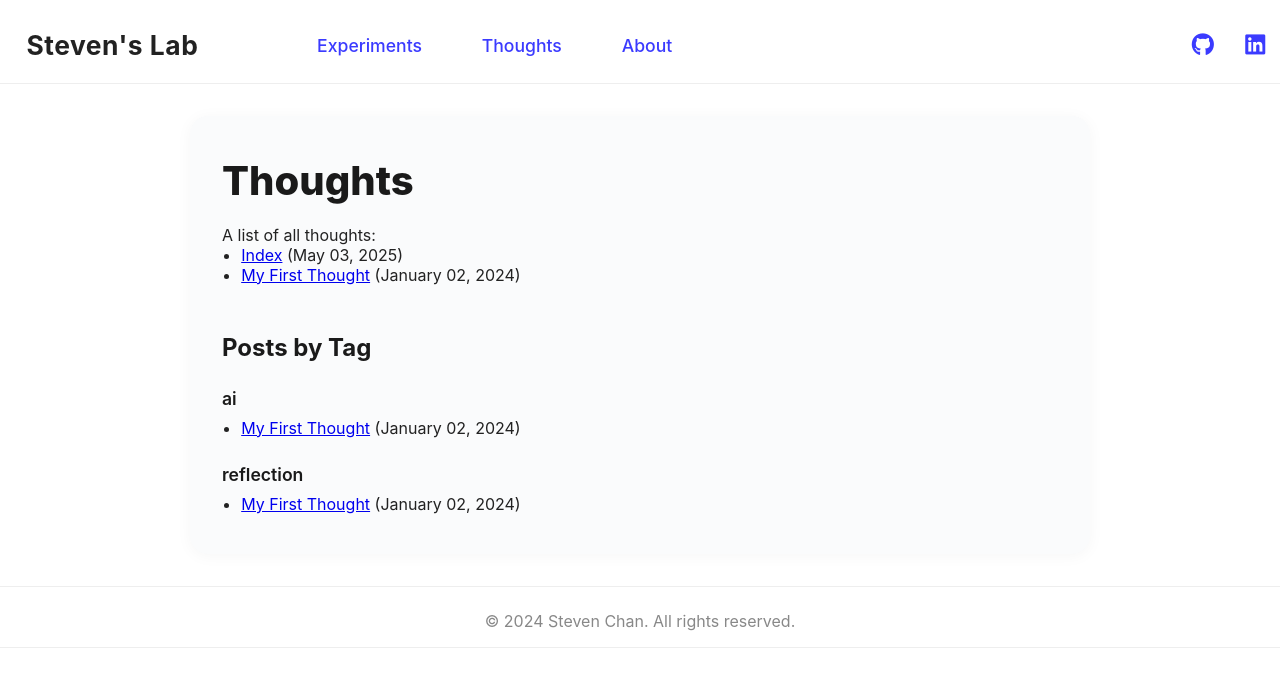
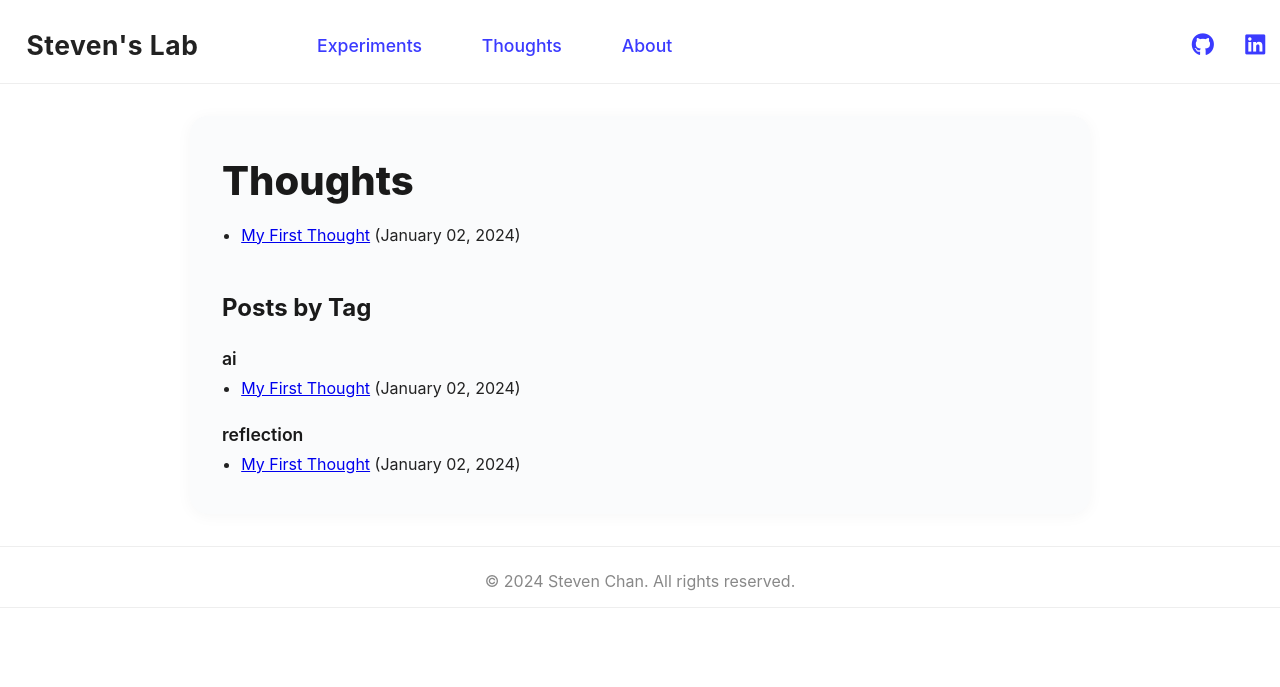
Before and after one commit to chanstev/labs, a Jekyll site: the page built from docs/thoughts.md, in a window 1280 px wide. Shown: the top 687 px of the page. Built offline with Jekyll 4.4.1, drawn with Linux system fonts in a browser that asks for light colours.

Commit message:
style: switch to Moonwalk theme, clean up experiment/thoughts index listings

```diff
--- a/docs/_config.yml
+++ b/docs/_config.yml
@@ -1,5 +1,5 @@
-theme: jekyll-theme-minimal
-title: Steven Chan Labs
+theme: moonwalk
+#title: Steven Chan Labs
 description: A home for experiments of Steven Chan
 baseurl: ""
 url: "https://labs.chansteven.com"
--- a/docs/thoughts.md
+++ b/docs/thoughts.md
@@ -5,14 +5,14 @@ title: Thoughts
 
 # Thoughts
 
-A list of all thoughts:
-
 <ul>
 {% assign thoughts = site.thoughts | sort: 'date' | reverse %}
 {% for thought in thoughts %}
-  <li>
-    <a href="{{ thought.url }}">{{ thought.title }}</a> ({{ thought.date | date: "%B %d, %Y" }})
-  </li>
+  {% unless thought.title == 'Index' or thought.basename == 'index' %}
+    <li>
+      <a href="{{ thought.url }}">{{ thought.title }}</a> ({{ thought.date | date: "%B %d, %Y" }})
+    </li>
+  {% endunless %}
 {% endfor %}
 </ul>
 
```
Also changed, not shown: docs/index.md (+5 -5 lines).
